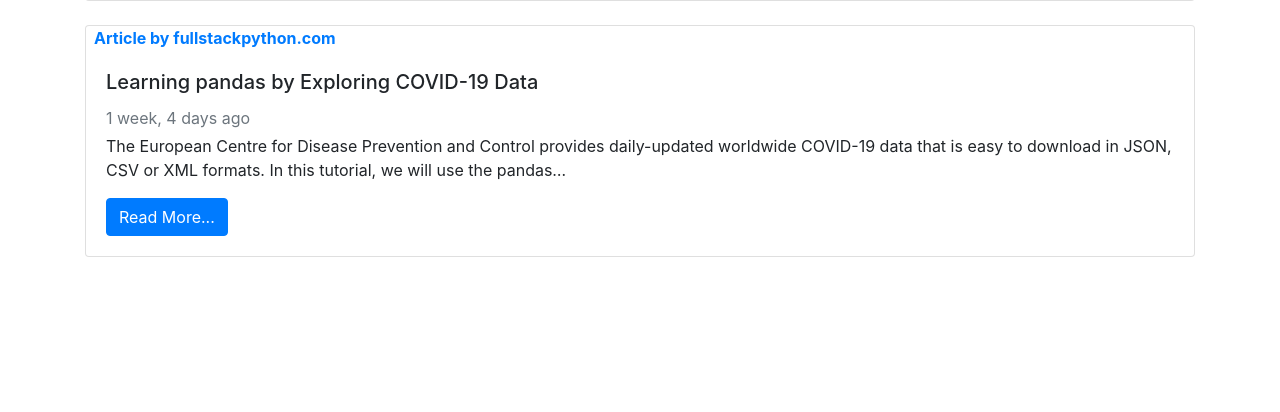
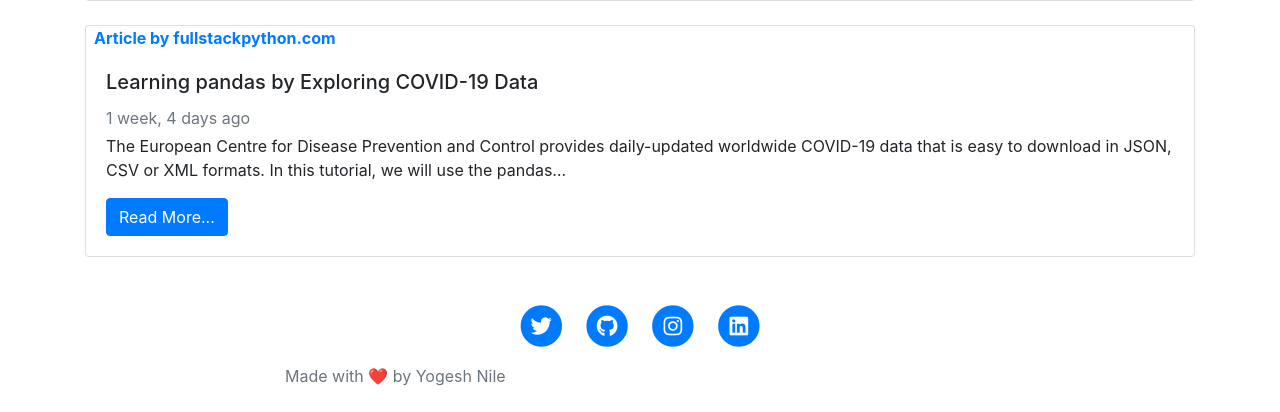
Before and after one commit to yogeshnile/First-app-in-Django, a Django app: page /blog in a window 1280 px wide. Shown: the part 637-1049 px from the top of the page. Before the commit the page ends 894 px from the top, so only its background shows below. Run offline with Django 3.2, Linux system fonts and the light colour scheme; data comes from the database, SQL or seed files in the repository; some libraries are stand-ins or nearby versions.

Commit message:
ready to publish

```diff
--- a/iCoder/settings.py
+++ b/iCoder/settings.py
@@ -123,6 +123,11 @@ USE_TZ = True
 
 STATIC_URL = '/static/'
 
+STATICFILES_DIRS = [
+    BASE_DIR / "static",
+    '/var/www/static/',
+]
+
 MESSAGE_TAGS = {
     messages.ERROR: 'danger',
 }
--- /dev/null
+++ b/requirements.txt
@@ -0,0 +1,5 @@
+asgiref==3.2.10
+Django==3.1.1
+pkg-resources==0.0.0
+pytz==2020.1
+sqlparse==0.3.1
--- a/templates/base.html
+++ b/templates/base.html
@@ -5,11 +5,14 @@
   <!-- Required meta tags -->
   <meta charset="utf-8">
   <meta name="viewport" content="width=device-width, initial-scale=1, shrink-to-fit=no">
-
+  {% load static %}
+  <link rel="shortcut icon" type="image/png" href="{% static 'favicon.png' %}">
   <!-- Bootstrap CSS -->
   <link rel="stylesheet" href="https://stackpath.bootstrapcdn.com/bootstrap/4.5.2/css/bootstrap.min.css"
     integrity="sha384-JcKb8q3iqJ61gNV9KGb8thSsNjpSL0n8PARn9HuZOnIxN0hoP+VmmDGMN5t9UJ0Z" crossorigin="anonymous">
-
+    <link rel="stylesheet" href="https://use.fontawesome.com/releases/v5.2.0/css/all.css"
+    integrity="sha384-hWVjflwFxL6sNzntih27bfxkr27PmbbK/iSvJ+a4+0owXq79v+lsFkW54bOGbiDQ" crossorigin="anonymous"
+    type="text/css">
   <title>{% block title %} {% endblock title %}</title>
 </head>
 
@@ -141,6 +144,50 @@
 
   {% block body %}
   {% endblock body %}
+  <div class="container my-2">
+  <footer>
+    <div class="container">
+      <div class="row">
+        <div class="col-lg-8 col-md-10 mx-auto">
+          <ul class="list-inline text-center">
+            <li class="list-inline-item">
+              <a href="https://bit.ly/3dbLJLC" target="_blank">
+                <span class="fa-stack fa-lg">
+                  <i class="fas fa-circle fa-stack-2x"></i>
+                  <i class="fab fa-twitter fa-stack-1x fa-inverse"></i>
+                </span>
+              </a>
+            </li>
+            <li class="list-inline-item">
+              <a href="https://bit.ly/2yoggit" target="_blank">
+                <span class="fa-stack fa-lg">
+                  <i class="fas fa-circle fa-stack-2x"></i>
+                  <i class="fab fa-github fa-stack-1x fa-inverse"></i>
+                </span>
+              </a>
+            </li>
+            <li class="list-inline-item">
+              <a href="https://bit.ly/32SXHV0" target="_blank">
+                <span class="fa-stack fa-lg">
+                  <i class="fas fa-circle fa-stack-2x"></i>
+                  <i class="fab fa-instagram fa-stack-1x fa-inverse"></i>
+                </span>
+              </a>
+            </li>
+            <li class="list-inline-item">
+              <a href="https://bit.ly/2rGRTA5" target="_blank">
+                <span class="fa-stack fa-lg">
+                  <i class="fas fa-circle fa-stack-2x"></i>
+                  <i class="fab fa-linkedin fa-stack-1x fa-inverse"></i>
+                </span>
+              </a>
+            </li>
+          </ul>
+          <p class="copyright text-muted">Made with ❤️ by Yogesh Nile</p>
+        </div>
+      </div>
+    </div>
+  </footer></div>
   <!-- Optional JavaScript -->
   <!-- jQuery first, then Popper.js, then Bootstrap JS -->
   <script src="https://code.jquery.com/jquery-3.5.1.slim.min.js"
```
Also changed, not shown: README.md (added).
